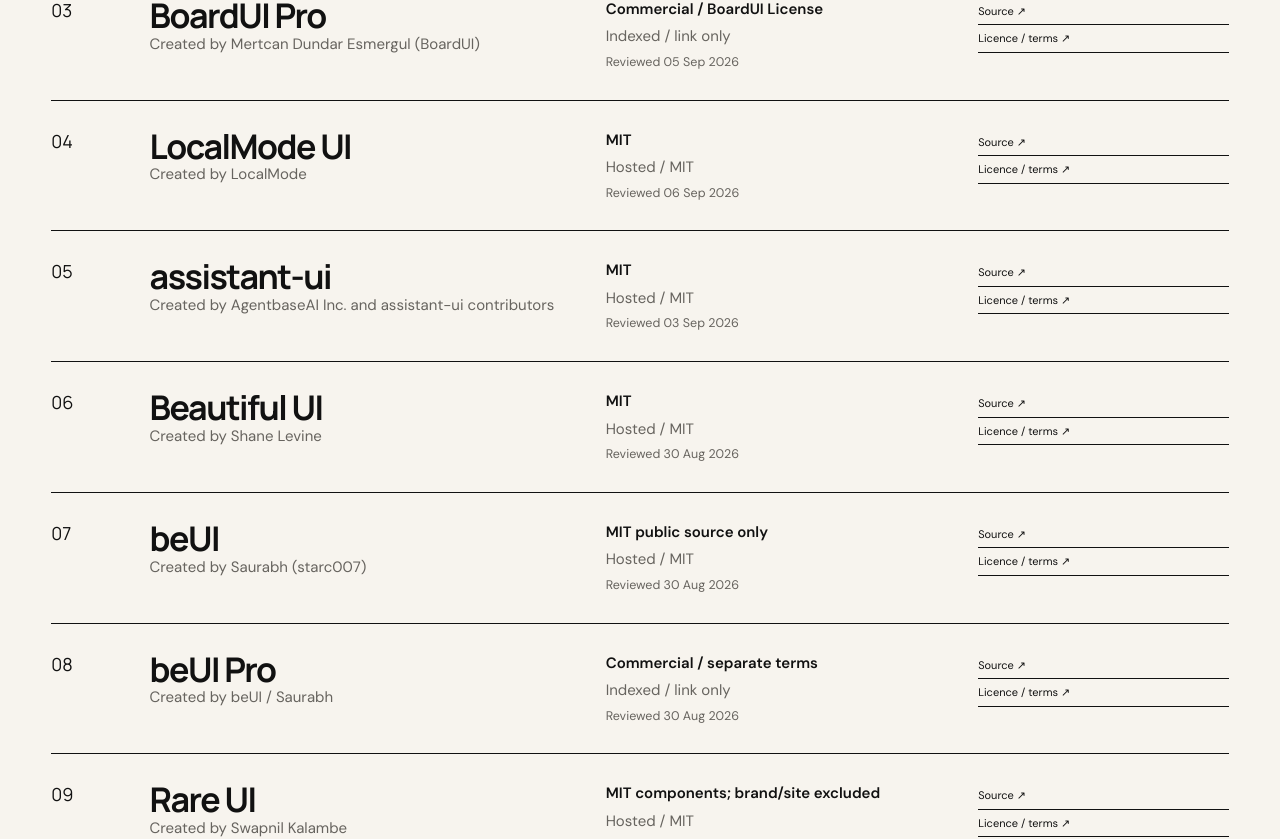
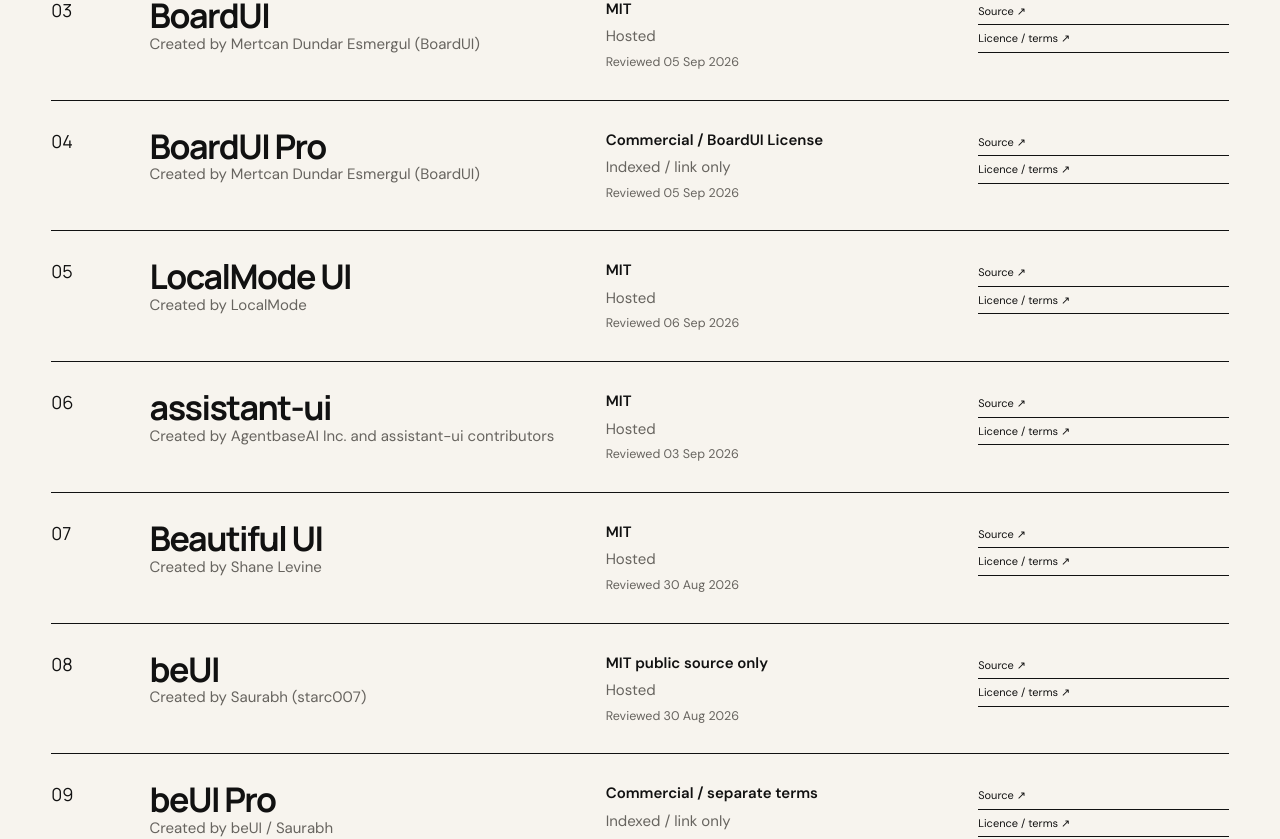
Before and after one commit to ayodhyamohanthy/ai-portfolio, a Next.js app: page /resources/credits in a window 1280 px wide. Shown: the part 917-1756 px from the top of the page. Built offline with nearby package versions, Linux system fonts and the light colour scheme.

Commit message:
Add Agents Kit voice interface patterns

```diff
--- a/app/resourceData.ts
+++ b/app/resourceData.ts
@@ -1,19 +1,20 @@
-export type Resource={name:string,source:string,author:string,url:string,license:string,licenseUrl:string,mode:'Hosted / MIT'|'Indexed / link only',reviewed:string,forWho:'Designer'|'Developer'|'Both',use:string,categories:string[],components:string[]};
+export type Resource={name:string,source:string,author:string,url:string,license:string,licenseUrl:string,access:'Hosted'|'Indexed / link only',reviewed:string,forWho:'Designer'|'Developer'|'Both',use:string,categories:string[],components:string[]};
 export const resources:Resource[]=[
-{name:'Agent workflow components',source:'Agent Elements',author:'21st.dev',url:'https://agent-elements.21st.dev/docs',license:'MIT',licenseUrl:'https://github.com/21st-dev/agent-elements/blob/main/LICENSE',mode:'Hosted / MIT',reviewed:'03 Sep 2026',forWho:'Developer',use:'React components for agent workflow states: clarifying questions, reviewed edits, plan progress, delegated subagents, MCP tool calls and recoverable errors.',categories:['Agent state','Human control','Tools','Conversation'],components:['Clarifying question','Reviewed edit','Plan tool','Subagent handoff','MCP tool','Error recovery']},
-{name:'Agentic interface design system',source:'BoardUI',author:'Mertcan Dundar Esmergul (BoardUI)',url:'https://www.boardui.com/components',license:'MIT',licenseUrl:'https://github.com/BoardUI/boardui/blob/main/LICENSE',mode:'Hosted / MIT',reviewed:'05 Sep 2026',forWho:'Both',use:'Free-tier source components for agent products: streaming web search trails with the sources the agent opened, composer thinking indicators with elapsed time and composer loading states.',categories:['Agent state','Conversation','Motion'],components:['Web search','Agent thinking','Composer loader']},
-{name:'BoardUI Pro catalogue',source:'BoardUI Pro',author:'Mertcan Dundar Esmergul (BoardUI)',url:'https://www.boardui.com/#pricing',license:'Commercial / BoardUI License',licenseUrl:'https://www.boardui.com/license',mode:'Indexed / link only',reviewed:'05 Sep 2026',forWho:'Both',use:'Paid templates and richer components sold separately. Useful for discovery; no code or catalogue is republished here.',categories:['Agent state','Motion'],components:['Pro components','Pro templates']},
-{name:'On-device AI components',source:'LocalMode UI',author:'LocalMode',url:'https://localmode.ai/docs/components',license:'MIT',licenseUrl:'https://github.com/LocalMode-AI/LocalMode/blob/main/LICENSE',mode:'Hosted / MIT',reviewed:'06 Sep 2026',forWho:'Developer',use:'Copy-owned React components for local-first AI products: on-device model download, capability gating, context budget and browser storage states.',categories:['Agent state','Human control','Tools'],components:['Model downloader','Capability gate','Context usage meter','Storage meter']},
-{name:'Composable AI chat primitives',source:'assistant-ui',author:'AgentbaseAI Inc. and assistant-ui contributors',url:'https://www.assistant-ui.com/docs',license:'MIT',licenseUrl:'https://github.com/assistant-ui/assistant-ui/blob/main/LICENSE',mode:'Hosted / MIT',reviewed:'03 Sep 2026',forWho:'Developer',use:'Accessible React primitives for complete AI chat surfaces, including messages, composition, tool results, branching, attachments and turn-based conversation navigation.',categories:['Conversation','Tools','Human control','Agent state'],components:['Thread','Composer','Tool fallback','Branch picker','Attachment','Message actions','Conversation map']},
-{name:'AI interface primitives',source:'Beautiful UI',author:'Shane Levine',url:'https://www.beautifului.dev/',license:'MIT',licenseUrl:'https://www.beautifului.dev/license',mode:'Hosted / MIT',reviewed:'30 Aug 2026',forWho:'Both',use:'Compact states for AI systems where progress, reasoning, tools and human control must stay legible.',categories:['Agent state','Human control','Conversation','Tools'],components:['Loading state','Thinking trace','Streaming text','Approval card','Tool chips','Task rows','Context cards','Command search','Insight cards','Selection actions']},
-{name:'Animated AI agent components',source:'beUI',author:'Saurabh (starc007)',url:'https://beui.dev/components/agents',license:'MIT public source only',licenseUrl:'https://github.com/starc007/ui-components/blob/main/LICENSE',mode:'Hosted / MIT',reviewed:'30 Aug 2026',forWho:'Developer',use:'Motion-rich public React components for agent status, tool calls and interactive product surfaces.',categories:['Agent state','Tools','Motion'],components:['Agent cards','Tool results','Animated status','Public blocks']},
-{name:'beUI Pro catalogue',source:'beUI Pro',author:'beUI / Saurabh',url:'https://pro.beui.dev/components',license:'Commercial / separate terms',licenseUrl:'https://pro.beui.dev/components/pricing',mode:'Indexed / link only',reviewed:'30 Aug 2026',forWho:'Developer',use:'Paid component catalogue. Useful for discovery; no code or substantial catalogue is republished here.',categories:['Agent state','Motion'],components:['Pro motion components','Pro blocks','Pro agent surfaces']},
-{name:'Rare animated components',source:'Rare UI',author:'Swapnil Kalambe',url:'https://rareui.com/components',license:'MIT components; brand/site excluded',licenseUrl:'https://rareui.com/terms',mode:'Hosted / MIT',reviewed:'30 Aug 2026',forWho:'Both',use:'Distinct interaction ideas beyond standard UI libraries, with a useful small AI kit and navigation patterns.',categories:['Navigation','Motion','Feedback'],components:['Fluid Orb','Grid Reveal','Bounce sidebar','Proximity sidebar','Step player','Code block','Scroll progress']},
-{name:'Public transition patterns',source:'Transitions.dev',author:'Jakub Antalik',url:'https://github.com/Jakubantalik/transitions-dev',license:'MIT repository',licenseUrl:'https://github.com/Jakubantalik/transitions-dev/blob/main/LICENSE',mode:'Hosted / MIT',reviewed:'30 Aug 2026',forWho:'Developer',use:'Public transition code for continuity and state change. Host only entries traceable to the MIT repository.',categories:['Motion','Feedback'],components:['Enter / exit','Shared layout','List transitions','State morphs']},
-{name:'Transitions.dev paid catalogue',source:'Transitions.dev',author:'Jakub Antalik',url:'https://transitions.dev/',license:'Commercial; redistribution restricted',licenseUrl:'https://transitions.dev/terms.html',mode:'Indexed / link only',reviewed:'30 Aug 2026',forWho:'Both',use:'A discovery index for paid transitions. Their terms prohibit republishing the library or a substantial part as a competing kit.',categories:['Motion','Feedback'],components:['Paid transitions','Pro catalogue']},
-{name:'Design-system primitives',source:'shadcn/ui',author:'shadcn',url:'https://ui.shadcn.com/docs/components',license:'MIT',licenseUrl:'https://github.com/shadcn-ui/ui/blob/main/LICENSE.md',mode:'Hosted / MIT',reviewed:'30 Aug 2026',forWho:'Both',use:'Accessible, composable foundations that teams own as source code rather than depend on as a black-box package.',categories:['Conversation','Navigation','Human control','Feedback'],components:['Accordion','Command','Dialog','Form','Navigation menu','Sheet','Table','Tabs','Toast','Tooltip']},
-{name:'Ayodhya AI interface lab',source:'Ayodhya Mohanthy',author:'Ayodhya Mohanthy',url:'/work/ai-interface-exploration',license:'Portfolio source; upstream MIT notices preserved',licenseUrl:'https://github.com/ayodhyamohanthy/ai-portfolio/tree/main/app/vendor',mode:'Hosted / MIT',reviewed:'30 Aug 2026',forWho:'Both',use:'Twenty working AI-native patterns adapted to real portfolio evidence, all running locally without an API key.',categories:['Agent state','Human control','Grounding','Evaluation','Failure'],components:['20 live patterns','Evidence content','Human-control states']},
-{name:'AI-native process artifacts',source:'Ayodhya Mohanthy',author:'Ayodhya Mohanthy',url:'/library',license:'Open copy-paste templates; cited primary sources',licenseUrl:'https://github.com/ayodhyamohanthy/ai-portfolio/blob/main/app/libraryData.ts',mode:'Hosted / MIT',reviewed:'30 Aug 2026',forWho:'Designer',use:'Seventeen fill-in templates for behavior, grounding, evals, failure, approval, handoff and interface decisions.',categories:['Grounding','Evaluation','Failure','Human control'],components:['Behavior spec','Grounding brief','Eval rubric','Failure taxonomy','Approval matrix','Handoff rule']},
-{name:'Product design iteration loops',source:'loops!',author:'elorm',url:'https://loops.elorm.xyz/loops',license:'Site terms; no explicit reuse licence',licenseUrl:'https://loops.elorm.xyz/terms',mode:'Indexed / link only',reviewed:'30 Aug 2026',forWho:'Designer',use:'A reference for bounded, self-checking iteration. The preview here is an original product-design loop, not a copied catalogue loop.',categories:['Process','Evaluation','Feedback','Human control'],components:['Frame','Prototype','Check','Decide','Exit condition']},
-{name:'Physics-based interaction components',source:'EasyUI',author:'Suraj Maurya',url:'https://www.easyui.site/components',license:'MIT',licenseUrl:'https://github.com/Surajmaurya1/easyui/blob/main/LICENSE',mode:'Hosted / MIT',reviewed:'30 Aug 2026',forWho:'Both',use:'Tactile motion primitives for interfaces that need clear state change, feedback and spatial continuity.',categories:['Motion','Navigation','Feedback','Human control'],components:['Magnetic button','Morphing dialog','Notification stack','Orbital loading','Command menu','Branching submenu']}
+{name:'Voice agent interface components',source:'Agents Kit Voice',author:'Abhishek Gahlot, LiveKit, ElevenLabs and OrbKit',url:'https://agents-ui.github.io/agents-kit/voice',license:'MIT + Apache-2.0 per component',licenseUrl:'https://github.com/agents-ui/agents-kit/tree/main/components/voice-agents',access:'Hosted',reviewed:'15 Sep 2026',forWho:'Both',use:'Open-source voice-agent interface states for seeing audio activity, following a live transcript, controlling the session and giving the agent a visible speaking presence.',categories:['Conversation','Agent state','Human control','Motion'],components:['Live waveform','Chat transcript','Control bar','Voice orb']},
+{name:'Agent workflow components',source:'Agent Elements',author:'21st.dev',url:'https://agent-elements.21st.dev/docs',license:'MIT',licenseUrl:'https://github.com/21st-dev/agent-elements/blob/main/LICENSE',access:'Hosted',reviewed:'03 Sep 2026',forWho:'Developer',use:'React components for agent workflow states: clarifying questions, reviewed edits, plan progress, delegated subagents, MCP tool calls and recoverable errors.',categories:['Agent state','Human control','Tools','Conversation'],components:['Clarifying question','Reviewed edit','Plan tool','Subagent handoff','MCP tool','Error recovery']},
+{name:'Agentic interface design system',source:'BoardUI',author:'Mertcan Dundar Esmergul (BoardUI)',url:'https://www.boardui.com/components',license:'MIT',licenseUrl:'https://github.com/BoardUI/boardui/blob/main/LICENSE',access:'Hosted',reviewed:'05 Sep 2026',forWho:'Both',use:'Free-tier source components for agent products: streaming web search trails with the sources the agent opened, composer thinking indicators with elapsed time and composer loading states.',categories:['Agent state','Conversation','Motion'],components:['Web search','Agent thinking','Composer loader']},
+{name:'BoardUI Pro catalogue',source:'BoardUI Pro',author:'Mertcan Dundar Esmergul (BoardUI)',url:'https://www.boardui.com/#pricing',license:'Commercial / BoardUI License',licenseUrl:'https://www.boardui.com/license',access:'Indexed / link only',reviewed:'05 Sep 2026',forWho:'Both',use:'Paid templates and richer components sold separately. Useful for discovery; no code or catalogue is republished here.',categories:['Agent state','Motion'],components:['Pro components','Pro templates']},
+{name:'On-device AI components',source:'LocalMode UI',author:'LocalMode',url:'https://localmode.ai/docs/components',license:'MIT',licenseUrl:'https://github.com/LocalMode-AI/LocalMode/blob/main/LICENSE',access:'Hosted',reviewed:'06 Sep 2026',forWho:'Developer',use:'Copy-owned React components for local-first AI products: on-device model download, capability gating, context budget and browser storage states.',categories:['Agent state','Human control','Tools'],components:['Model downloader','Capability gate','Context usage meter','Storage meter']},
+{name:'Composable AI chat primitives',source:'assistant-ui',author:'AgentbaseAI Inc. and assistant-ui contributors',url:'https://www.assistant-ui.com/docs',license:'MIT',licenseUrl:'https://github.com/assistant-ui/assistant-ui/blob/main/LICENSE',access:'Hosted',reviewed:'03 Sep 2026',forWho:'Developer',use:'Accessible React primitives for complete AI chat surfaces, including messages, composition, tool results, branching, attachments and turn-based conversation navigation.',categories:['Conversation','Tools','Human control','Agent state'],components:['Thread','Composer','Tool fallback','Branch picker','Attachment','Message actions','Conversation map']},
+{name:'AI interface primitives',source:'Beautiful UI',author:'Shane Levine',url:'https://www.beautifului.dev/',license:'MIT',licenseUrl:'https://www.beautifului.dev/license',access:'Hosted',reviewed:'30 Aug 2026',forWho:'Both',use:'Compact states for AI systems where progress, reasoning, tools and human control must stay legible.',categories:['Agent state','Human control','Conversation','Tools'],components:['Loading state','Thinking trace','Streaming text','Approval card','Tool chips','Task rows','Context cards','Command search','Insight cards','Selection actions']},
+{name:'Animated AI agent components',source:'beUI',author:'Saurabh (starc007)',url:'https://beui.dev/components/agents',license:'MIT public source only',licenseUrl:'https://github.com/starc007/ui-components/blob/main/LICENSE',access:'Hosted',reviewed:'30 Aug 2026',forWho:'Developer',use:'Motion-rich public React components for agent status, tool calls and interactive product surfaces.',categories:['Agent state','Tools','Motion'],components:['Agent cards','Tool results','Animated status','Public blocks']},
+{name:'beUI Pro catalogue',source:'beUI Pro',author:'beUI / Saurabh',url:'https://pro.beui.dev/components',license:'Commercial / separate terms',licenseUrl:'https://pro.beui.dev/components/pricing',access:'Indexed / link only',reviewed:'30 Aug 2026',forWho:'Developer',use:'Paid component catalogue. Useful for discovery; no code or substantial catalogue is republished here.',categories:['Agent state','Motion'],components:['Pro motion components','Pro blocks','Pro agent surfaces']},
+{name:'Rare animated components',source:'Rare UI',author:'Swapnil Kalambe',url:'https://rareui.com/components',license:'MIT components; brand/site excluded',licenseUrl:'https://rareui.com/terms',access:'Hosted',reviewed:'30 Aug 2026',forWho:'Both',use:'Distinct interaction ideas beyond standard UI libraries, with a useful small AI kit and navigation patterns.',categories:['Navigation','Motion','Feedback'],components:['Fluid Orb','Grid Reveal','Bounce sidebar','Proximity sidebar','Step player','Code block','Scroll progress']},
+{name:'Public transition patterns',source:'Transitions.dev',author:'Jakub Antalik',url:'https://github.com/Jakubantalik/transitions-dev',license:'MIT repository',licenseUrl:'https://github.com/Jakubantalik/transitions-dev/blob/main/LICENSE',access:'Hosted',reviewed:'30 Aug 2026',forWho:'Developer',use:'Public transition code for continuity and state change. Host only entries traceable to the MIT repository.',categories:['Motion','Feedback'],components:['Enter / exit','Shared layout','List transitions','State morphs']},
+{name:'Transitions.dev paid catalogue',source:'Transitions.dev',author:'Jakub Antalik',url:'https://transitions.dev/',license:'Commercial; redistribution restricted',licenseUrl:'https://transitions.dev/terms.html',access:'Indexed / link only',reviewed:'30 Aug 2026',forWho:'Both',use:'A discovery index for paid transitions. Their terms prohibit republishing the library or a substantial part as a competing kit.',categories:['Motion','Feedback'],components:['Paid transitions','Pro catalogue']},
+{name:'Design-system primitives',source:'shadcn/ui',author:'shadcn',url:'https://ui.shadcn.com/docs/components',license:'MIT',licenseUrl:'https://github.com/shadcn-ui/ui/blob/main/LICENSE.md',access:'Hosted',reviewed:'30 Aug 2026',forWho:'Both',use:'Accessible, composable foundations that teams own as source code rather than depend on as a black-box package.',categories:['Conversation','Navigation','Human control','Feedback'],components:['Accordion','Command','Dialog','Form','Navigation menu','Sheet','Table','Tabs','Toast','Tooltip']},
+{name:'Ayodhya AI interface lab',source:'Ayodhya Mohanthy',author:'Ayodhya Mohanthy',url:'/work/ai-interface-exploration',license:'Portfolio source; upstream MIT notices preserved',licenseUrl:'https://github.com/ayodhyamohanthy/ai-portfolio/tree/main/app/vendor',access:'Hosted',reviewed:'30 Aug 2026',forWho:'Both',use:'Twenty working AI-native patterns adapted to real portfolio evidence, all running locally without an API key.',categories:['Agent state','Human control','Grounding','Evaluation','Failure'],components:['20 live patterns','Evidence content','Human-control states']},
+{name:'AI-native process artifacts',source:'Ayodhya Mohanthy',author:'Ayodhya Mohanthy',url:'/library',license:'Open copy-paste templates; cited primary sources',licenseUrl:'https://github.com/ayodhyamohanthy/ai-portfolio/blob/main/app/libraryData.ts',access:'Hosted',reviewed:'30 Aug 2026',forWho:'Designer',use:'Seventeen fill-in templates for behavior, grounding, evals, failure, approval, handoff and interface decisions.',categories:['Grounding','Evaluation','Failure','Human control'],components:['Behavior spec','Grounding brief','Eval rubric','Failure taxonomy','Approval matrix','Handoff rule']},
+{name:'Product design iteration loops',source:'loops!',author:'elorm',url:'https://loops.elorm.xyz/loops',license:'Site terms; no explicit reuse licence',licenseUrl:'https://loops.elorm.xyz/terms',access:'Indexed / link only',reviewed:'30 Aug 2026',forWho:'Designer',use:'A reference for bounded, self-checking iteration. The preview here is an original product-design loop, not a copied catalogue loop.',categories:['Process','Evaluation','Feedback','Human control'],components:['Frame','Prototype','Check','Decide','Exit condition']},
+{name:'Physics-based interaction components',source:'EasyUI',author:'Suraj Maurya',url:'https://www.easyui.site/components',license:'MIT',licenseUrl:'https://github.com/Surajmaurya1/easyui/blob/main/LICENSE',access:'Hosted',reviewed:'30 Aug 2026',forWho:'Both',use:'Tactile motion primitives for interfaces that need clear state change, feedback and spatial continuity.',categories:['Motion','Navigation','Feedback','Human control'],components:['Magnetic button','Morphing dialog','Notification stack','Orbital loading','Command menu','Branching submenu']}
 ];
--- a/app/resources/CandidateTemplate.json
+++ b/app/resources/CandidateTemplate.json
@@ -5,7 +5,7 @@
   "url": "",
   "license": "",
   "licenseUrl": "",
-  "mode": "Hosted / MIT | Indexed / link only",
+  "access": "Hosted | Indexed / link only",
   "reviewed": "YYYY-MM-DD",
   "forWho": "Designer | Developer | Both",
   "use": "",
--- a/app/resources/credits/page.tsx
+++ b/app/resources/credits/page.tsx
@@ -1,3 +1,3 @@
 import Link from 'next/link';import {resources} from '../../resourceData';
 const unique=Array.from(new Map(resources.map(x=>[`${x.source}-${x.license}`,x])).values());
-export default function Credits(){return <main><nav><Link href="/" className="wordmark">Ayodhya Mohanthy</Link><div><Link href="/resources">Resource index</Link><Link href="/library">Starter kit</Link></div></nav><header className="credits-hero"><p className="eyebrow">CREDITS + LICENCES</p><h1>Curated here. Created by the people below.</h1><p>This registry makes discovery easier. It does not erase authorship. Hosted code follows its source licence; restricted catalogues stay link-only.</p></header><section className="credit-list">{unique.map((x,i)=><article key={`${x.source}-${x.license}`}><span>{String(i+1).padStart(2,'0')}</span><div><h2>{x.source}</h2><p>Created by {x.author}</p></div><div><b>{x.license}</b><em>{x.mode}</em><small>Reviewed {x.reviewed}</small></div><div><a href={x.url}>Source ↗</a><a href={x.licenseUrl}>Licence / terms ↗</a></div></article>)}</section><section className="credit-rule"><p className="eyebrow">ATTRIBUTION RULE</p><h2>Credit travels with the component.</h2><p>MIT copyright and permission notices stay in source when code is copied or adapted. Names, logos and site design are never treated as component code. Paid or redistribution-restricted libraries are described and linked, not mirrored.</p></section></main>}
+export default function Credits(){return <main><nav><Link href="/" className="wordmark">Ayodhya Mohanthy</Link><div><Link href="/resources">Resource index</Link><Link href="/library">Starter kit</Link></div></nav><header className="credits-hero"><p className="eyebrow">CREDITS + LICENCES</p><h1>Curated here. Created by the people below.</h1><p>This registry makes discovery easier. It does not erase authorship. Hosted code follows its source licence; restricted catalogues stay link-only.</p></header><section className="credit-list">{unique.map((x,i)=><article key={`${x.source}-${x.license}`}><span>{String(i+1).padStart(2,'0')}</span><div><h2>{x.source}</h2><p>Created by {x.author}</p></div><div><b>{x.license}</b><em>{x.access}</em><small>Reviewed {x.reviewed}</small></div><div><a href={x.url}>Source ↗</a><a href={x.licenseUrl}>Licence / terms ↗</a></div></article>)}</section><section className="credit-rule"><p className="eyebrow">ATTRIBUTION RULE</p><h2>Credit travels with the component.</h2><p>MIT copyright and permission notices stay in source when code is copied or adapted. Names, logos and site design are never treated as component code. Paid or redistribution-restricted libraries are described and linked, not mirrored.</p></section></main>}
```
Also changed, not shown: app/PortfolioWall.tsx (+1 -1 lines), app/resources/ResourceClient.tsx (+2 -2 lines), app/resources/ResourcePreview.tsx (+6 -2 lines), app/resources/page.tsx (+1 -1 lines), app/globals.css.
